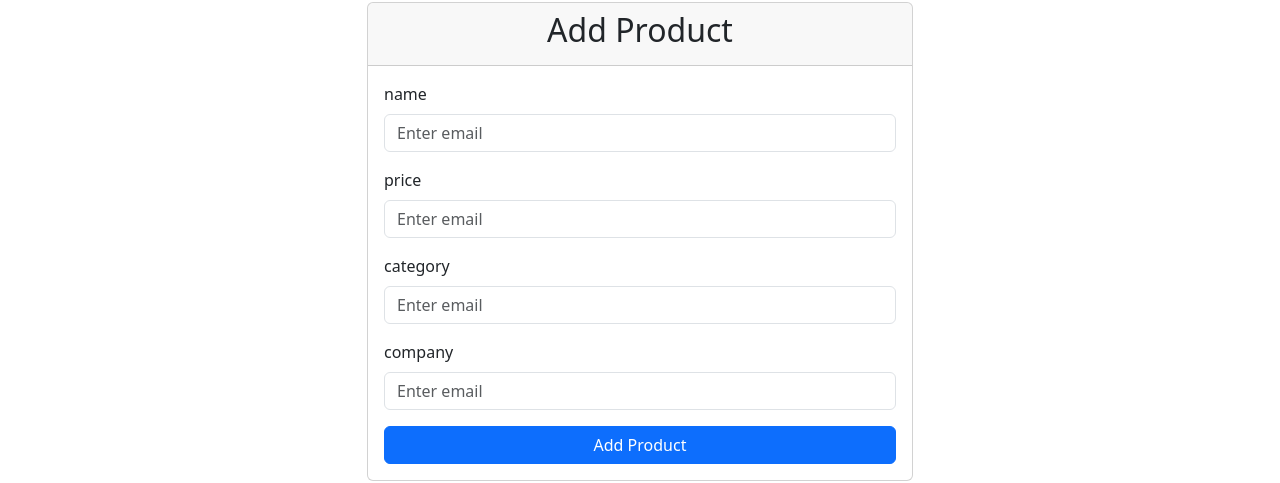
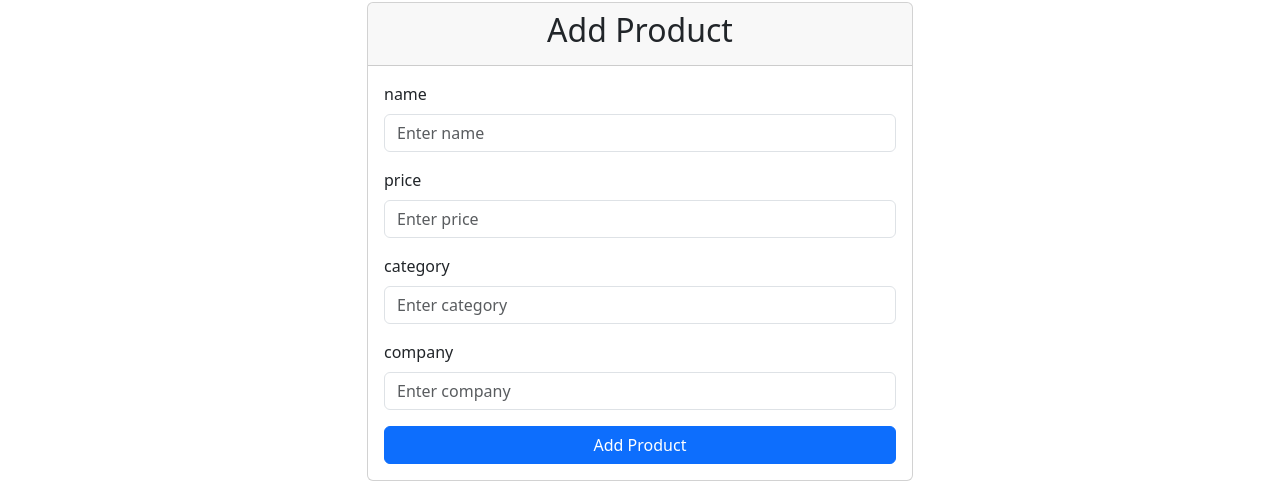
Before and after one commit to hassaan871/E-Dashboard-Frontend, a React (Create React App) app: page /add-products in a window 1280 px wide. Shown: the part 102-585 px from the top of the page. Built offline with nearby package versions, Linux system fonts and the light colour scheme; sample sign-in values are in the browser's storage.

Commit message:
add product form validation

```diff
--- a/src/components/addProducts/AddProducts.js
+++ b/src/components/addProducts/AddProducts.js
@@ -1,5 +1,6 @@
 import { useState, useEffect } from "react";
 import { useNavigate } from "react-router-dom";
+import '../../styles/invalid-input.css';
 
 const AddProducts = () => {
 
@@ -8,6 +9,7 @@ const AddProducts = () => {
     const [category, setCategory] = useState('')
     const [userId, setUserId] = useState('')
     const [company, setCompany] = useState('')
+    const [error, setError] = useState(false)
 
     const navigate = useNavigate()
 
@@ -19,11 +21,17 @@ const AddProducts = () => {
       }, [])
 
     const handleSubmit = async (event) => {
+
+        event.preventDefault();
+
         console.warn(`name: ${name}`)
         console.warn(`price: ${price}`)
         console.warn(`category: ${category}`)
         console.warn(`userId: ${userId}`)
         console.warn(`company: ${company}`)
+
+        if(!name || !price || !category || !company){ setError(true);
+         return false }
 
         setUserId(JSON.parse(localStorage.getItem('user'))._id)
 
@@ -63,10 +71,11 @@ const AddProducts = () => {
                                         type="text"
                                         className="form-control"
                                         id="email"
-                                        placeholder="Enter email"
+                                        placeholder="Enter name"
                                         value={name}
                                         onChange={(e) => setName(e.target.value)}
                                     />
+                                    {error && !name && <span className="invalid-input">Enter name to proceed</span>}
                                 </div>
                                 <div className="mb-3">
                                     <label htmlFor="email" className="form-label">price</label>
@@ -74,10 +83,12 @@ const AddProducts = () => {
                                         type="text"
                                         className="form-control"
                                         id="email"
-                                        placeholder="Enter email"
+                                        placeholder="Enter price"
                                         value={price}
                                         onChange={(e) => setPrice(e.target.value)}
                                     />
+                                    {error && !price && <span className="invalid-input">Enter price to proceed</span>}
+
                                 </div>
                                 <div className="mb-3">
                                     <label htmlFor="email" className="form-label">category</label>
@@ -85,10 +96,12 @@ const AddProducts = () => {
                                         type="text"
                                         className="form-control"
                                         id="email"
-                                        placeholder="Enter email"
+                                        placeholder="Enter category"
                                         value={category}
                                         onChange={(e) => setCategory(e.target.value)}
                                     />
+                                    {error && !category && <span className="invalid-input">Enter category to proceed</span>}
+
                                 </div>
                                 <div className="mb-3">
                                     <label htmlFor="email" className="form-label">company</label>
@@ -96,10 +109,11 @@ const AddProducts = () => {
                                         type="text"
                                         className="form-control"
                                         id="email"
-                                        placeholder="Enter email"
+                                        placeholder="Enter company"
                                         value={company}
                                         onChange={(e) => setCompany(e.target.value)}
                                     />
+                                    {error && !company && <span className="invalid-input">Enter company to proceed</span>}
                                 </div>
 
                                 <div className="d-grid">
--- /dev/null
+++ b/src/styles/invalid-input.css
@@ -0,0 +1,6 @@
+.invalid-input {
+    color: red;
+    margin-top: -20px;
+    display: block;
+    margin-left: 20px;
+}
```
